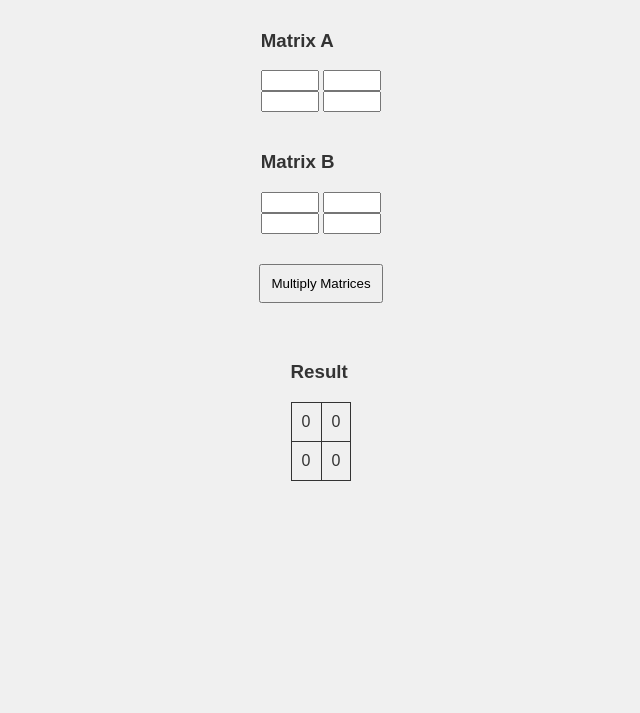
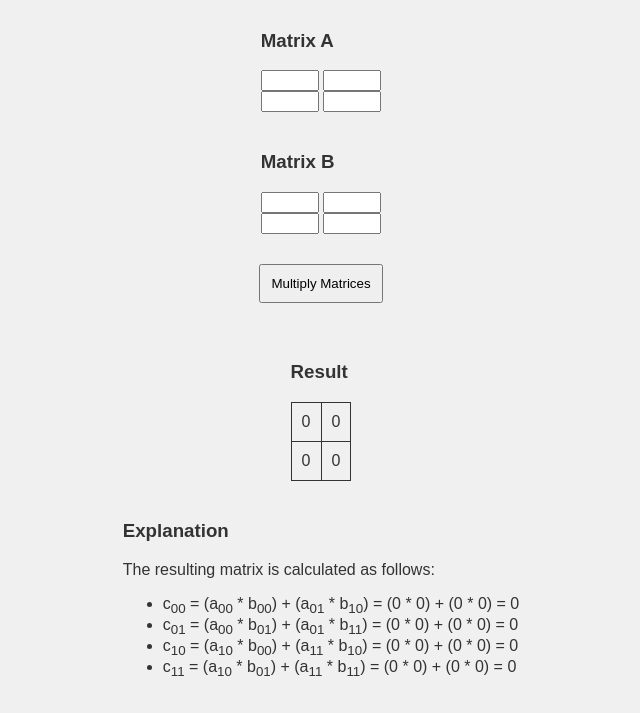
Before and after one commit to buildLittleWorlds/linear-algebra-tutor, a plain HTML site: page index.html in a window 1280 px wide. Both pictures are taken after a click on the button "Multiply Matrices". Shown: the part 87-800 px from the top of the page, without its empty margins (319-959 px from the left). Drawn offline with Linux system fonts and the light colour scheme.

Commit message:
Update index.html

```diff
--- a/index.html
+++ b/index.html
@@ -36,6 +36,11 @@
             padding: 10px;
             text-align: center;
         }
+        #explanation {
+            margin-top: 20px;
+            max-width: 600px;
+            text-align: left;
+        }
     </style>
 </head>
 <body>
@@ -63,6 +68,7 @@
         <h3>Result</h3>
         <table id="resultTable"></table>
     </div>
+    <div id="explanation"></div>
 
     <script>
         function multiplyMatrices() {
@@ -96,6 +102,19 @@
                     <td>${c11}</td>
                 </tr>
             `;
+
+            // Display the explanation
+            const explanation = document.getElementById("explanation");
+            explanation.innerHTML = `
+                <h3>Explanation</h3>
+                <p>The resulting matrix is calculated as follows:</p>
+                <ul>
+                    <li>c<sub>00</sub> = (a<sub>00</sub> * b<sub>00</sub>) + (a<sub>01</sub> * b<sub>10</sub>) = (${a00} * ${b00}) + (${a01} * ${b10}) = ${c00}</li>
+                    <li>c<sub>01</sub> = (a<sub>00</sub> * b<sub>01</sub>) + (a<sub>01</sub> * b<sub>11</sub>) = (${a00} * ${b01}) + (${a01} * ${b11}) = ${c01}</li>
+                    <li>c<sub>10</sub> = (a<sub>10</sub> * b<sub>00</sub>) + (a<sub>11</sub> * b<sub>10</sub>) = (${a10} * ${b00}) + (${a11} * ${b10}) = ${c10}</li>
+                    <li>c<sub>11</sub> = (a<sub>10</sub> * b<sub>01</sub>) + (a<sub>11</sub> * b<sub>11</sub>) = (${a10} * ${b01}) + (${a11} * ${b11}) = ${c11}</li>
+                </ul>
+            `;
         }
     </script>
 </body>
```
